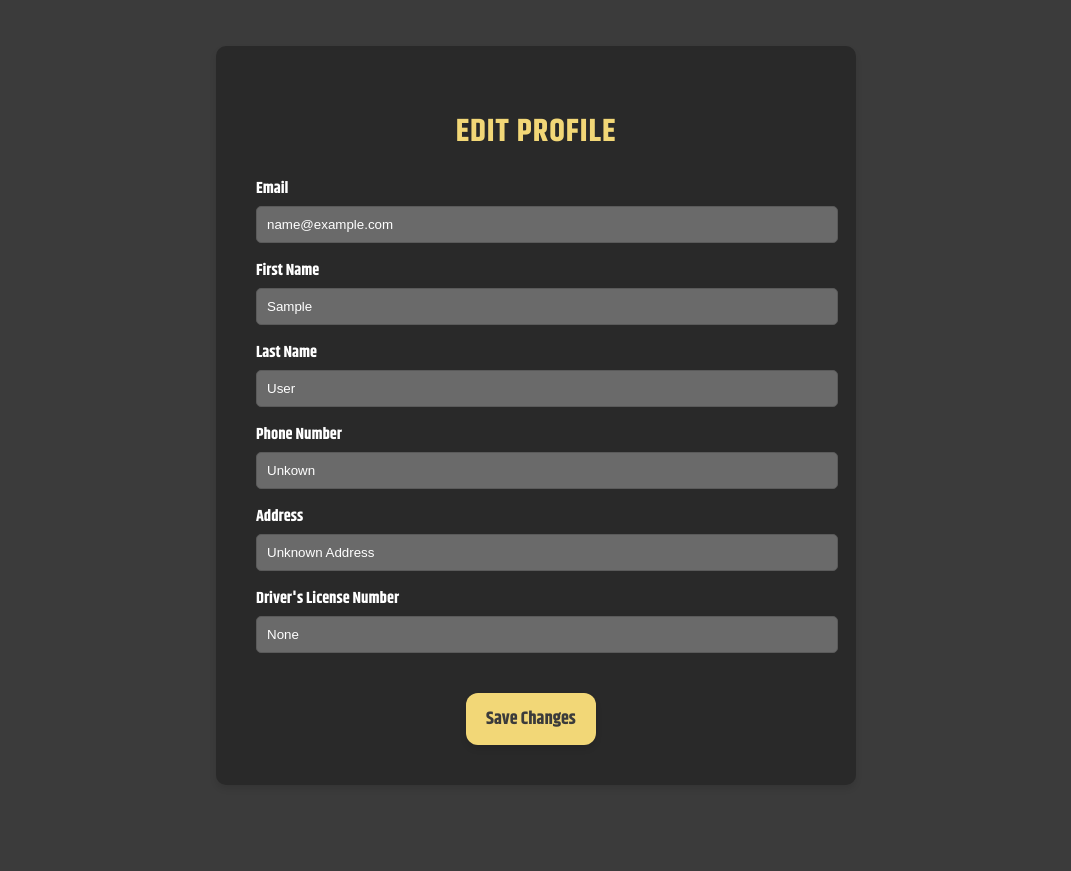
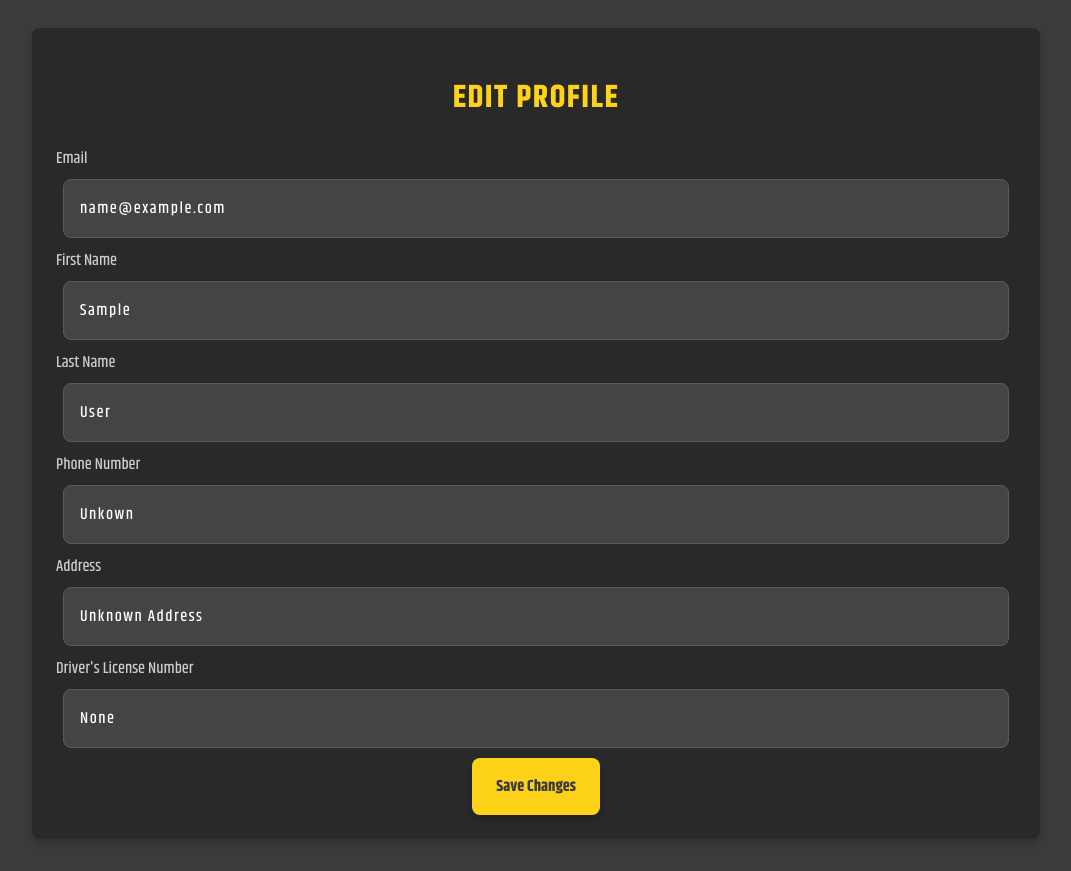
Before and after one commit to piolonrqz/Bonrides-IM2, a Django app: page /edit-profile/ in a window 1280 px wide. Shown: the part 90-961 px from the top of the page, without its empty margins (104-1175 px from the left). Before the commit the page ends 875 px from the top, so only its background shows below. Run offline with Django 5.2, Linux system fonts and the light colour scheme; the visitor is signed in with stand-in values (Sample User, id 1).

Commit message:
minimal changes in UI

```diff
--- a/bonrides_rental/bonrides/templates/booking.html
+++ b/bonrides_rental/bonrides/templates/booking.html
@@ -11,7 +11,7 @@
     <link rel="stylesheet" href="{% static 'css/booking.css' %}">
     <title>Bonrides - Book Your Ride</title>
 </head>
-<body>
+
      <!-- Navigation -->
      <div class="navbar">
         <div class="nav-left">
@@ -65,6 +65,7 @@
             <img src="{% static 'images/car1.jpg' %}" alt="Rental Car">
         </div>
     </div>
+
 
         <!-- Featured Vehicles Section -->
         <div class="featured-vehicles">
--- a/bonrides_rental/bonrides/templates/car_booking_form.html
+++ b/bonrides_rental/bonrides/templates/car_booking_form.html
@@ -52,7 +52,7 @@
                 <div class="nav-right">
                     <ul class="nav_right">
                         {% if user.is_authenticated %}
-                            <li id="user-format" style="display: inline-block; font-weight: bold; margin-right: 10px;">
+                            <li id="user-format" style="display: inline-block; font-weight: bold; color: whitesmoke; margin-right: 10px;">
                                 Hello,
                                 <a href="{% url 'edit_profile' %}" style="text-decoration: none; color: yellow;">{{ user.first_name|default:user.email }}</a>!
                             </li>
--- a/bonrides_rental/static/css/about.css
+++ b/bonrides_rental/static/css/about.css
@@ -59,7 +59,7 @@ body {
 
 .nav-left ul li a:hover,
 .nav-right ul li a:hover {
-    color: #cccccc;
+    color: #FFD21A;
 }
 
 .logo {
--- a/bonrides_rental/static/css/add_vehicle.css
+++ b/bonrides_rental/static/css/add_vehicle.css
@@ -62,7 +62,7 @@ body {
 
 .nav-left ul li a:hover,
 .nav-right ul li a:hover {
-    color: #cccccc;
+    color: #FFD21A;
 }
 
 
--- a/bonrides_rental/static/css/booking.css
+++ b/bonrides_rental/static/css/booking.css
@@ -61,7 +61,7 @@ body {
 
 .nav-left ul li a:hover,
 .nav-right ul li a:hover {
-    color: #cccccc;
+    color: #FFD21A;
 }
 
 .logo {
--- a/bonrides_rental/static/css/car_details.css
+++ b/bonrides_rental/static/css/car_details.css
@@ -58,7 +58,8 @@ body {
 
 .nav-left ul li a:hover,
 .nav-right ul li a:hover {
-    color: #cccccc;
+    color: #FFD21A;
+
 }
 
 
--- a/bonrides_rental/static/css/car_list.css
+++ b/bonrides_rental/static/css/car_list.css
@@ -58,7 +58,7 @@ body {
 
 .nav-left ul li a:hover,
 .nav-right ul li a:hover {
-    color: #cccccc;
+    color: #FFD21A;
 }
 
 .logo {
--- a/bonrides_rental/static/css/edit_profile.css
+++ b/bonrides_rental/static/css/edit_profile.css
@@ -1,12 +1,29 @@
 @import url('https://fonts.googleapis.com/css2?family=Khand:wght@300;400;500;600;700&display=swap');
+
+:root {
+    --bg-dark: #3b3b3b;
+    --bg-light: #292929;
+    --text-primary: #ffffff;
+    --text-secondary: #cccccc;
+    --highlight: #FFD21A;
+    --highlight-hover: #e6c158;
+    --highlight-active: #dcb24d;
+    --space-xs: 0.5rem;
+    --space-sm: 1rem;
+    --space-md: 1.5rem;
+    --space-lg: 2rem;
+    --border-radius: 8px;
+    --shadow: 0 4px 8px rgba(0, 0, 0, 0.2);
+}
 
 body {
     margin: 0;
     padding: 0;
-    background-color: #3b3b3b;
+    background-color: var(--bg-dark);
     font-family: 'Khand', sans-serif;
-    color: white;
+    color: var(--text-primary);
 }
+
 /* Navigation Bar */
 .navbar {
     display: flex;
@@ -57,7 +74,7 @@ body {
 
 .nav-left ul li a:hover,
 .nav-right ul li a:hover {
-    color: #cccccc;
+    color: #FFD21A;
 }
 
 .logo {
@@ -69,126 +86,127 @@ body {
 
 /* Profile Section Styling */
 .profile-section {
-    max-width: 800px;
-    margin: 40px auto;
-    padding: 20px;
-    background-color: white;
-    border-radius: 8px;
-    box-shadow: 0 4px 6px rgba(0, 0, 0, 0.1);
+    max-width: 50rem;
+    margin: var(--space-lg) auto;
+    padding: var(--space-md);
+    background-color: var(--text-primary);
+    border-radius: var(--border-radius);
+    box-shadow: var(--shadow);
 }
 
 .profile-section h2 {
-    font-size: 24px;
-    margin-bottom: 20px;
+    font-size: 1.75rem;
+    margin-bottom: var(--space-md);
     text-align: center;
-    color: #2c3e50;
+    color: var(--bg-dark);
 }
 
 /* Form Container */
 .container {
-    max-width: 600px;
-    margin: 50px auto;
-    padding: 20px;
-    background-color: #292929;
-    border-radius: 10px;
-    box-shadow: 0 4px 6px rgba(0, 0, 0, 0.1);
+    max-width: 60rem;
+    margin: var(--space-lg) auto;
+    padding: var(--space-md);
+    background-color: var(--bg-light);
+    border-radius: var(--border-radius);
+    box-shadow: var(--shadow);
+    text-align: center;
 }
 
 h1 {
     text-align: center;
-    color: #F2D777;
+    color: var(--highlight);
     font-size: 2rem;
-    margin-bottom: 20px;
+    margin-bottom: var(--space-md);
     text-transform: uppercase;
-    letter-spacing: 1px;
+    letter-spacing: 1.5px;
 }
 
-.form-container {
-    padding: 20px;
+/* Form Fields */
+input[type="text"],
+input[type="email"],
+input[type="password"] {
+    width: 95%;
+    padding: var(--space-sm);
+    border: 1px solid #5a5a5a;
+    border-radius: var(--border-radius);
+    background-color: #444444;
+    color: var(--text-primary);
+    transition: border-color 0.3s ease, box-shadow 0.3s ease;
+    font-size: 1rem;
+    font-family: 'Khand';
+    letter-spacing: 1.5px;
+    font-weight: 500;
+    margin-bottom: 10px;
 }
 
-.form-group {
-    margin-bottom: 15px;
+input:focus {
+    border-color: var(--highlight);
+    outline: none;
+    box-shadow: 0 0 8px var(--highlight);
 }
 
-.form-group > div {
-    margin-bottom: 15px;
+/* Form Labels */
+label {
+    display: block;
+    text-align: left;
+    font-size: 1rem;
+    margin-bottom: var(--space-xs);
+    color: var(--text-secondary);
+    font-weight: 500;
 }
 
-label {
-    display: block;
-    margin-bottom: 5px;
+/* Form Actions */
+button[type="submit"] {
+    background-color: var(--highlight);
+    color: var(--bg-dark);
+    font-size: 1rem;
+    padding: var(--space-sm) var(--space-md);
+    border: none;
+    border-radius: var(--border-radius);
+    cursor: pointer;
     font-weight: bold;
+    transition: background-color 0.3s ease, transform 0.2s ease;
+    box-shadow: var(--shadow);
+    font-family: 'Khand', sans-serif;
 }
 
-input[type="text"], input[type="email"], input[type="password"] {
-    width: 100%;
-    padding: 10px;
-    border: 1px solid #5a5a5a;
-    border-radius: 5px;
-    background-color: #6a6a6a;
-    color: #ffffff;
+button:hover {
+    background-color: var(--highlight-hover);
+    transform: translateY(-2px);
+    box-shadow: 0 6px 12px rgba(0, 0, 0, 0.3);
 }
 
-input[type="text"]:focus, input[type="email"]:focus, input[type="password"]:focus {
-    border-color: #F2D777;
-    outline: none;
+button:active {
+    background-color: var(--highlight-active);
+    transform: translateY(0);
+    box-shadow: var(--shadow);
 }
 
-.form-actions {
-    display: flex;
-    justify-content: space-between;
-    gap: 10px;
+button:focus {
+    outline: 2px solid var(--highlight);
+    outline-offset: 3px;
 }
 
-button[type="submit"] {
-    background-color: #F2D777;
-    color: #3b3b3b;
-    font-size: 18px;
-    padding: 12px 20px;
-    margin-left: 210px;
-    margin-top: 25px;
-    border: none;
-    border-radius: 12px;
-    cursor: pointer;
-    font-weight: bold;
-    font-family: "Khand", sans-serif;
-    text-align: center;
-    transition: background-color 0.3s ease, transform 0.2s ease;
-    box-shadow: 0 4px 6px rgba(0, 0, 0, 0.1);
-}
-
-
-button[type="submit"]:hover {
-    background-color: #e6c158;
-    transform: translateY(-2px);
-}
-
-button[type="submit"]:active {
-    background-color: #dcb24d;
-    transform: translateY(0);
-    box-shadow: 0 2px 4px rgba(0, 0, 0, 0.1);
-}
-
-button[type="submit"]:focus {
-    outline: 3px solid #F2D777;
-    outline-offset: 2px;
-}
-
-
-
+/* Responsive Design */
 @media screen and (max-width: 768px) {
     .container {
         width: 90%;
+        padding: var(--space-sm);
     }
 
-    .form-actions {
-        flex-direction: column;
-        align-items: center;
+    h1 {
+        font-size: 1.75rem;
     }
 
-    .btn-save, .btn-cancel {
-        width: 100%;
-        margin-bottom: 10px;
+    input[type="text"],
+    input[type="email"],
+    input[type="password"] {
+        font-size: 0.9rem;
+        padding: var(--space-xs);
+    }
+
+    button[type="submit"] {
+        font-size: 0.9rem;
+        padding: var(--space-xs) var(--space-sm);
     }
 }
--- a/bonrides_rental/static/css/home_page.css
+++ b/bonrides_rental/static/css/home_page.css
@@ -80,7 +80,7 @@ li, a {
 
 .nav-left ul li a:hover,
 .nav-right ul li a:hover {
-    color: #cccccc;
+    color: #FFD21A;
 }
 
 
--- a/bonrides_rental/static/css/login.css
+++ b/bonrides_rental/static/css/login.css
@@ -59,7 +59,7 @@ body {
 
 .nav-left ul li a:hover,
 .nav-right ul li a:hover {
-    color: #cccccc;
+    color: #FFD21A;
 }
 
 
--- a/bonrides_rental/static/css/register.css
+++ b/bonrides_rental/static/css/register.css
@@ -58,7 +58,7 @@ body {
 
 .nav-left ul li a:hover,
 .nav-right ul li a:hover {
-    color: #cccccc;
+    color: #FFD21A;
 }
 
 
--- a/bonrides_rental/static/css/vehicles.css
+++ b/bonrides_rental/static/css/vehicles.css
@@ -57,7 +57,7 @@ body {
 
 .nav-left ul li a:hover,
 .nav-right ul li a:hover {
-    color: #cccccc;
+    color: #FFD21A;
 }
 
 
```
Also changed, not shown: bonrides_rental/static/css/booking_form.css (+47 -18 lines), bonrides_rental/static/css/contacts.css (+22 -16 lines), bonrides_rental/static/images/jerjen.jpg.
